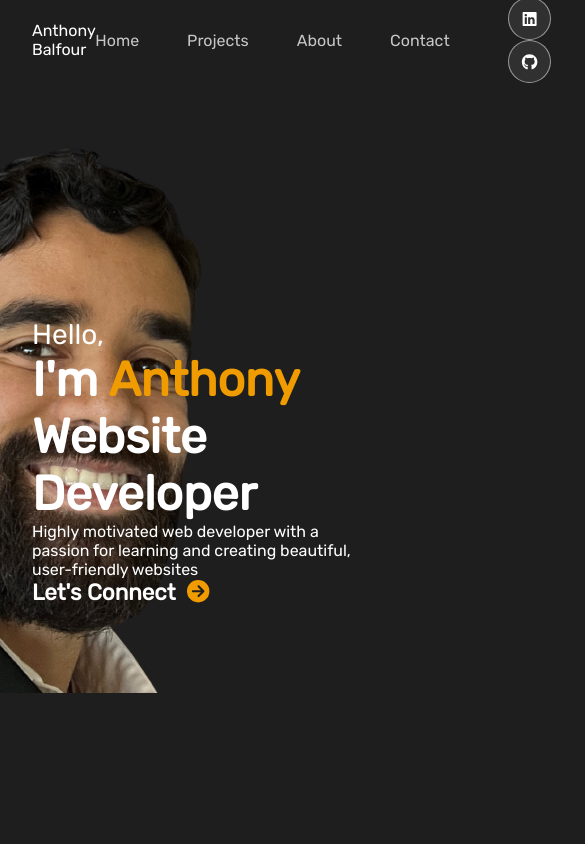
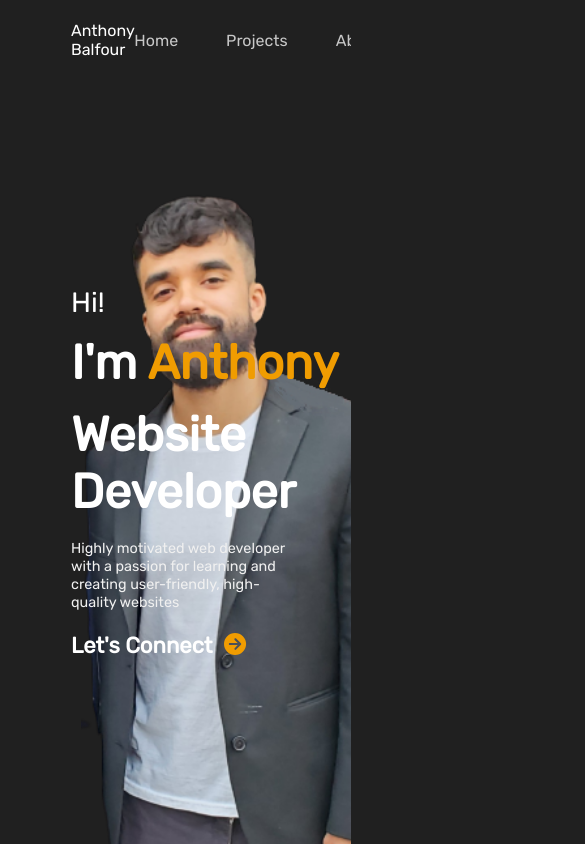
Before and after one commit to anthony-balfour/anthony-balfour.github.io, a React (Create React App) app: page / in a window 390 px wide. Shown: the top 844 px of the page, 585 px wide, since content can reach past the window. Built offline with nearby package versions, Linux system fonts and the light colour scheme; a web font is replaced by a local one.

Commit message:
mobile-responsiveness for landing page (not nav)

```diff
--- a/public/styles.css
+++ b/public/styles.css
@@ -14,7 +14,7 @@ emoval and box sizing */
 }
 
 body {
-  background: rgb(30,30,30);
+  background: rgb(32,32,32);
   color: white;
   overflow: hidden;
   overflow-y: scroll;
--- a/src/Sections/Intro/intro.css
+++ b/src/Sections/Intro/intro.css
@@ -6,9 +6,12 @@ The self-portrait is positioned in the second half of the page
 
 /* Height is equal to 100% view height - the height of the navbar (5rem) */
 
+
+/* Text Content */
+
 #intro {
   height: calc(100vh - 5rem);
-  width: 100vw;
+  width: 80vw;
   margin: 0 auto;
   overflow: hidden;
   position: relative;
@@ -18,46 +21,128 @@ The self-portrait is positioned in the second half of the page
   height: calc(100vh - 5rem);
   width: 100vw;
   padding: 2rem;
-  font-size: 3rem;
+  font-size: 3.4rem;
   font-weight: 700;
   display: flex;
   flex-direction: column;
   justify-content: center;
 }
 
+
 #hello {
   font-size: 1.75rem;
   font-weight: 100;
+  margin-bottom: 15px;
 }
 
 #introName {
   color: rgb(240, 156, 1);
 }
 
-#intro-connect {
-  font-size: 1.4rem;
+#web-dev {
+  margin-bottom: 20px;
 }
 
-#intro-paragraph {
-  font-size: 1rem;
-  font-weight: 100;
+.intro-paragraph {
+  font-size: 1.1rem;
+  font-weight: 1;
+  line-height: 1.25;
+  color: rgb(240,240,240);
+  max-width: 465px;
+}
+
+@media screen and (max-width: 850px) {
+  .intro-text {
+    font-size: 3.32rem;
+  }
+
+  .intro-paragraph {
+    font-size: 1.05rem;
+  }
+}
+
+@media screen and (max-width: 700px) {
+  .intro-text {
+    font-size: 3rem;
+    max-width: 70vw;
+  }
+
+  .intro-paragraph {
+    max-width: 65vw;
+  }
+}
+
+
+@media screen and (max-width: 600px) {
+  .intro-paragraph {
+    max-width: 60vw;
+    font-size: 0.9rem;
+  }
+}
+
+.intro-text {
+  margin-bottom: 15px;
+}
+
+#intro-connect {
+  font-size: 1.38rem;
+  transform: translateY(20px);
 }
 
 /* Self-Portrait */
 
 #portrait {
-  object-fit: cover;
-  height: 65vh;
+  object-fit: contain;
+  height: 150vh;
+  width: 400px;
   position: absolute;
   top: 4rem;
-  right: 10rem;
+  right: 10%;
   z-index: -1;
 }
+
+@media screen and (max-width: 1500px) {
+  #portrait {
+    right: 4%;
+  }
+}
+
+@media screen and (max-width: 1250px) {
+  #portrait {
+    right: 2%;
+  }
+}
+
+@media screen and (max-width: 900px) {
+  #portrait {
+    right: 0;
+  }
+}
+
+@media screen and (max-width: 750px) {
+  #portrait {
+    right: -6vw;
+  }
+}
+
+@media screen and (max-width: 480px) {
+  #portrait {
+    right: -13vw;
+  }
+}
+
+@media screen and (max-width: 400px) {
+  #portrait {
+    right: -25vw;
+  }
+}
+
+
 
 /* Let's Connect */
 
 #right-arrow:hover {
-  transform: translateX(16px);
+  transform: translateX(14px);
 }
 
 #intro-connect:hover {
--- a/src/Sections/Intro/intro.js
+++ b/src/Sections/Intro/intro.js
@@ -7,7 +7,7 @@
 
 import React from 'react'
 import "./intro.css";
-import portrait from "../../assets/self-photo.png";
+import portrait from "../../assets/self-photo-fullbody2.png";
 /* Font Awesome */
 import { FontAwesomeIcon } from '@fortawesome/react-fontawesome';
 import { faCircleArrowRight } from '@fortawesome/free-solid-svg-icons';
@@ -18,12 +18,13 @@ const Intro = () => {
     <>
     <section id="intro">
       <section id="intro-content">
-        <p id="hello">Hello,</p>
+        <p id="hello">Hi!</p>
         <p className="intro-text">I'm <span id="introName">Anthony</span></p>
-        <p className="intro-text">Website Developer</p>
-        <p id="intro-paragraph">Highly motivated web developer with a passion for learning and creating beautiful, user-friendly
-          websites
-        </p>
+        <span className="intro-text" id="web-dev">Website Developer</span>
+        <p className="intro-paragraph">Highly motivated web developer with a passion for learning
+        and creating user-friendly, high-quality websites</p>
+        {/* <p className="intro-paragraph">(and using pictures with ghost hands)</p> */}
+
         <Link id="intro-connect">
           <span>Let's Connect</span>
           <FontAwesomeIcon icon = {faCircleArrowRight} id="right-arrow"></FontAwesomeIcon>
--- a/src/Sections/Navbar/navbar.css
+++ b/src/Sections/Navbar/navbar.css
@@ -6,7 +6,7 @@ It uses flexbox and a white coloring in conjuction with dark background */
 
 #navbar {
   height: 5rem;
-  width: 100vw;
+  width: 80vw;
   margin: 0 auto;
   padding: 1rem 2rem;
   display: flex;
@@ -17,6 +17,7 @@ It uses flexbox and a white coloring in conjuction with dark background */
   top: 0;
   color: #fff;
   z-index: 3;
+  overflow: hidden;
 }
 
 #desktop-menu {
@@ -24,7 +25,6 @@ It uses flexbox and a white coloring in conjuction with dark background */
   gap: 10px;
   justify-content: center;
   align-items: center;
-  margin-right: 10vw;
 }
 
 
@@ -49,7 +49,7 @@ It uses flexbox and a white coloring in conjuction with dark background */
 }
 
 #social-links {
-  display: inline-block;
+  display: flex;
   margin-left: 3rem;
 }
 
@@ -99,11 +99,11 @@ It uses flexbox and a white coloring in conjuction with dark background */
 #desktop-menu button {
   font-weight: 700;
   font-size: 0.9em;
-  border: 1px solid orange;
+  border: 1px solid #fff;
   position: relative;
   margin-left: 2rem;
   padding: 18px 34px;
-  color: orange;
+  color: #fff;
   cursor: pointer;
   background-color: transparent;
   transition: 0.32s ease-in-out;
```
Also changed, not shown: src/assets/self-photo-fullbody2.png, src/assets/self-photo.png.
